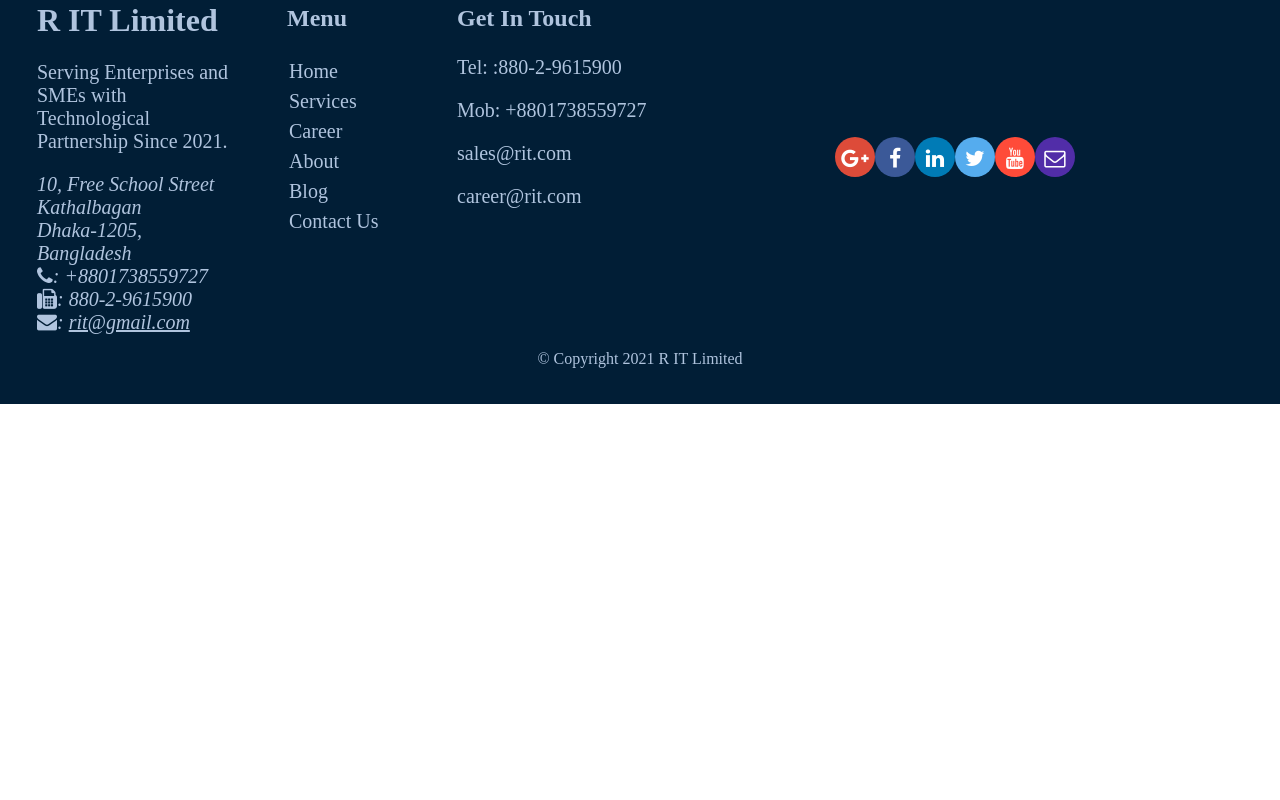
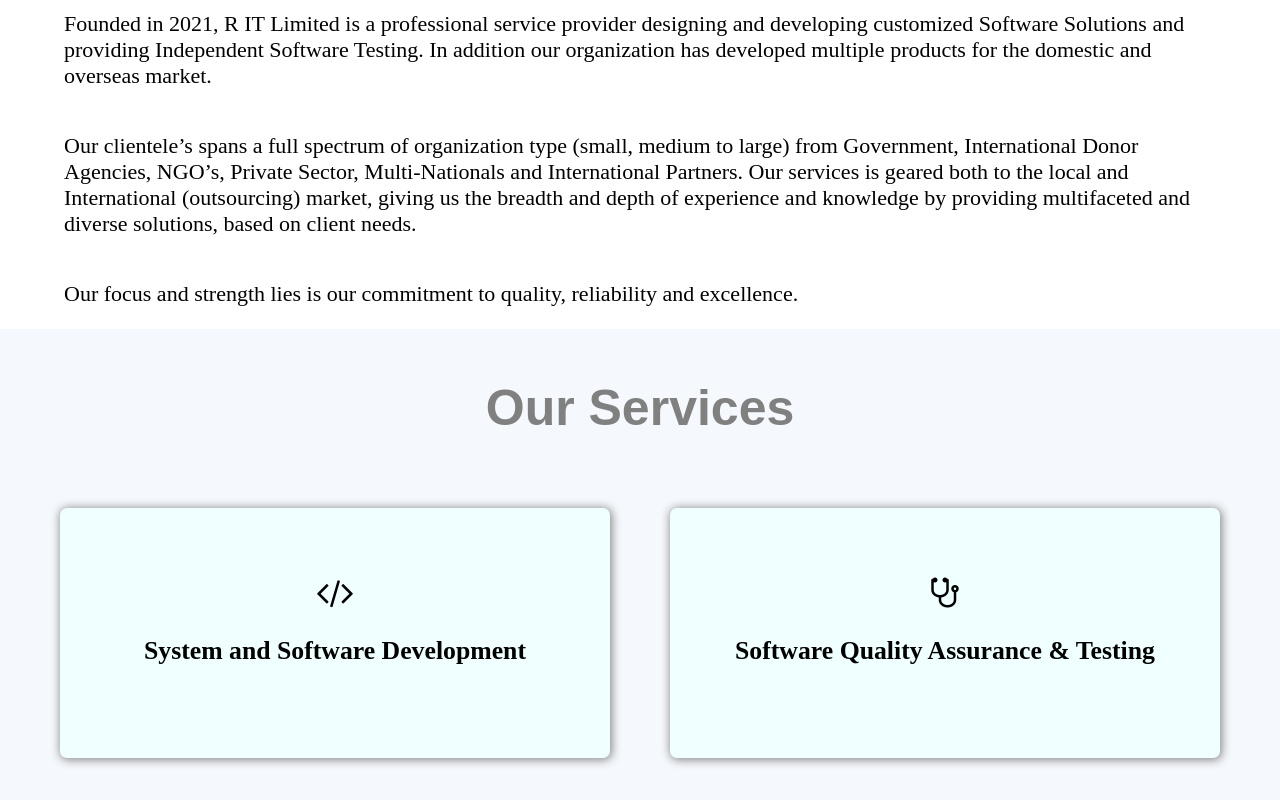
Before and after one commit to harun77/rit, an Angular app: page /home in a window 1280 px wide. Shown: the part 2800-3600 px from the top of the page. Before the commit the page ends 3204 px from the top, so only its background shows below. Built offline with nearby package versions, Linux system fonts and the light colour scheme; what ngx-slick-carousel would draw is missing.

Commit message:
Home component improvement

```diff
--- a/src/app/app.module.ts
+++ b/src/app/app.module.ts
@@ -21,6 +21,7 @@
 import { AppComponent } from './app.component';
 import { AboutComponent } from './component/about/about.component';
 import { BlogComponent } from './component/blog/blog.component';
+import { BoxComponent } from './component/box/box.component';
 import { CardComponent } from './component/card/card.component';
 import { CareerComponent } from './component/career/career.component';
 import { ContactComponent } from './component/contact/contact.component';
@@ -40,7 +41,8 @@
     ServicesComponent,
     CareerComponent,
     BlogComponent,
-    CardComponent
+    CardComponent,
+    BoxComponent
   ],
   imports: [
     BrowserModule,
--- /dev/null
+++ b/src/app/component/box/box.component.html
@@ -0,0 +1,4 @@
+<div *ngIf="item" class="box">
+    <i class="{{item.icon}} icon"></i>
+    <h3>{{item.title}}</h3>
+</div>
--- /dev/null
+++ b/src/app/component/box/box.component.scss
@@ -0,0 +1,26 @@
+.box {
+    border-radius: 7px;
+    font-size: 22px;
+    display: flex;
+    flex-direction: column;
+    align-items: center;
+    justify-content: center;
+    background-color: azure;
+    height: 250px;
+    width: 550px;
+    box-shadow: 1px 1px 10px 1px #888888;
+    transition: all 0.5s ease-in-out;
+}
+
+.box:hover {
+    font-size: 25px;
+    color: #3295c6;
+    height: 280px;
+    width: 600px;
+    box-shadow: 1px 1px 10px 5px #888888;
+    transition: all 0.5s ease-in-out;
+}
+
+.icon {
+    font-size: 35px;
+}
--- /dev/null
+++ b/src/app/component/box/box.component.ts
@@ -0,0 +1,16 @@
+import { Component, Input, OnInit } from '@angular/core';
+
+@Component({
+  selector: 'app-box',
+  templateUrl: './box.component.html',
+  styleUrls: ['./box.component.scss']
+})
+export class BoxComponent implements OnInit {
+
+  @Input('item') item: any;
+
+  constructor() { }
+
+  ngOnInit(): void { }
+
+}
--- a/src/app/component/home/home.component.html
+++ b/src/app/component/home/home.component.html
@@ -4,4 +4,31 @@
     </div>
 </ngx-slick-carousel>
 
-<h1>content goes here</h1>
+<div class="container1">
+    <p class="label">Home</p>
+    <p class="about">
+        Founded in 2021, R IT Limited is a professional service provider designing and
+        developing customized Software Solutions and providing Independent Software Testing. In addition our
+        organization has developed multiple products for the domestic and overseas market.</p>
+
+    <p class="about">Our clientele’s spans a full spectrum of organization type (small, medium to large) from
+        Government,
+        International Donor Agencies, NGO’s, Private Sector, Multi-Nationals and International Partners. Our services is
+        geared both to the local and International (outsourcing) market, giving us the breadth and depth of experience
+        and knowledge by providing multifaceted and diverse solutions, based on client needs.</p>
+
+    <p class="about">Our focus and strength lies is our commitment to quality, reliability and excellence.</p>
+</div>
+
+<div class="container2" style="height: 500px;">
+    <p class="label services">Our Services</p>
+
+    <div *ngIf="services" fxLayout="row wrap" fxLayoutAlign="space-evenly center" fxFlex
+        style="display:flex; flex-direction: row;">
+        <app-box *ngFor="let service of services" [item]="service"></app-box>
+    </div>
+    <div [hidden]="services" fxFlex>
+        <mat-spinner></mat-spinner>
+        <h4>Loading...</h4>
+    </div>
+</div>
--- a/src/app/component/home/home.component.scss
+++ b/src/app/component/home/home.component.scss
@@ -0,0 +1,27 @@
+.container1 {
+    margin: 0 5%;
+    display: flex;
+    flex-direction: column;
+}
+
+.label {
+    color: #808080;
+    font-family: "Montserrat", sans-serif;
+    font-weight: 700;
+    font-size: 50px;
+    margin-bottom: 0;
+}
+
+.about {
+    font-size: 22px;
+}
+
+.container2 {
+    background-color: #f5f8fd;
+    display: flex;
+    flex-direction: column;
+}
+
+.services {
+    text-align: center;
+}
--- a/src/app/component/home/home.component.ts
+++ b/src/app/component/home/home.component.ts
@@ -1,4 +1,6 @@
 import { Component, OnInit } from '@angular/core';
+import { LeaderService } from 'src/app/services/leader/leader.service';
+import { Service } from 'src/app/shared/service';
 
 @Component({
   selector: 'app-home',
@@ -17,8 +19,14 @@
 
   slideConfig = { speed: 1000, "slidesToShow": 1, "slidesToScroll": 1, autoplay: true };
 
-  constructor() { }
+  services: Service[];
 
-  ngOnInit(): void { }
+  constructor(private leaderService: LeaderService) { }
+
+  ngOnInit(): void {
+    this.leaderService.getServices().subscribe(res => {
+      this.services = res;
+    });
+  }
 
 }
--- a/src/app/services/leader/leader.service.ts
+++ b/src/app/services/leader/leader.service.ts
@@ -2,6 +2,8 @@
 import { Observable, of } from 'rxjs';
 import { Leader } from 'src/app/shared/leader';
 import { LEADERS } from 'src/app/shared/leaders';
+import { SERVICES } from 'src/app/shared/our-services';
+import { Service } from 'src/app/shared/service';
 
 @Injectable({
   providedIn: 'root'
@@ -17,4 +19,8 @@
   getLeader(id: string): Observable<Leader> {
     return of(LEADERS.filter(e => e.id === id)[0]);
   }
+
+  getServices(): Observable<Service[]> {
+    return of(SERVICES);
+  }
 }
--- /dev/null
+++ b/src/app/shared/our-services.ts
@@ -0,0 +1,12 @@
+import { Service } from "./service";
+
+export const SERVICES: Service[] = [
+    {
+        title: 'System and Software Development',
+        icon: 'fa fa-code'
+    },
+    {
+        title: 'Software Quality Assurance & Testing',
+        icon: 'fa fa-stethoscope'
+    }
+];
--- /dev/null
+++ b/src/app/shared/service.ts
@@ -0,0 +1,4 @@
+export class Service {
+    title: string;
+    icon: string;
+}
```
Also changed, not shown: 1 other file (tests, documents, lock files or other folders).
